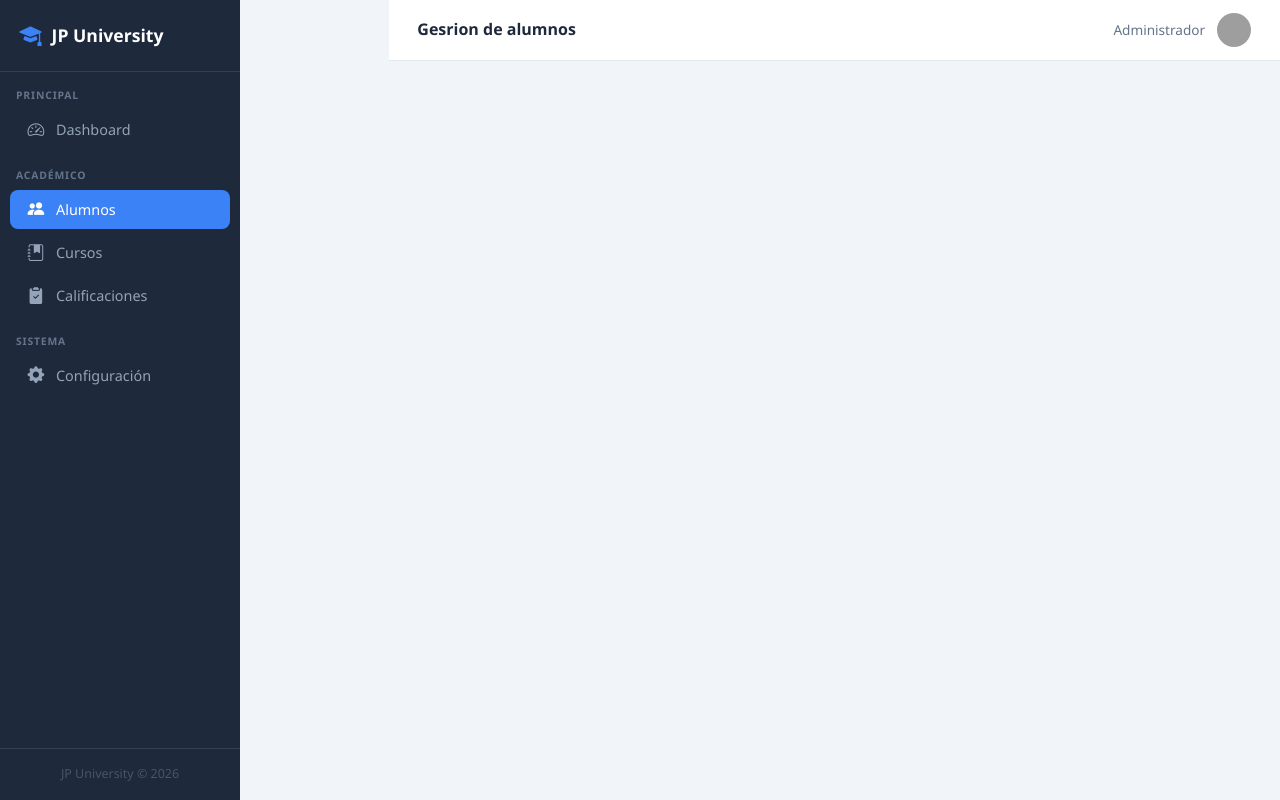
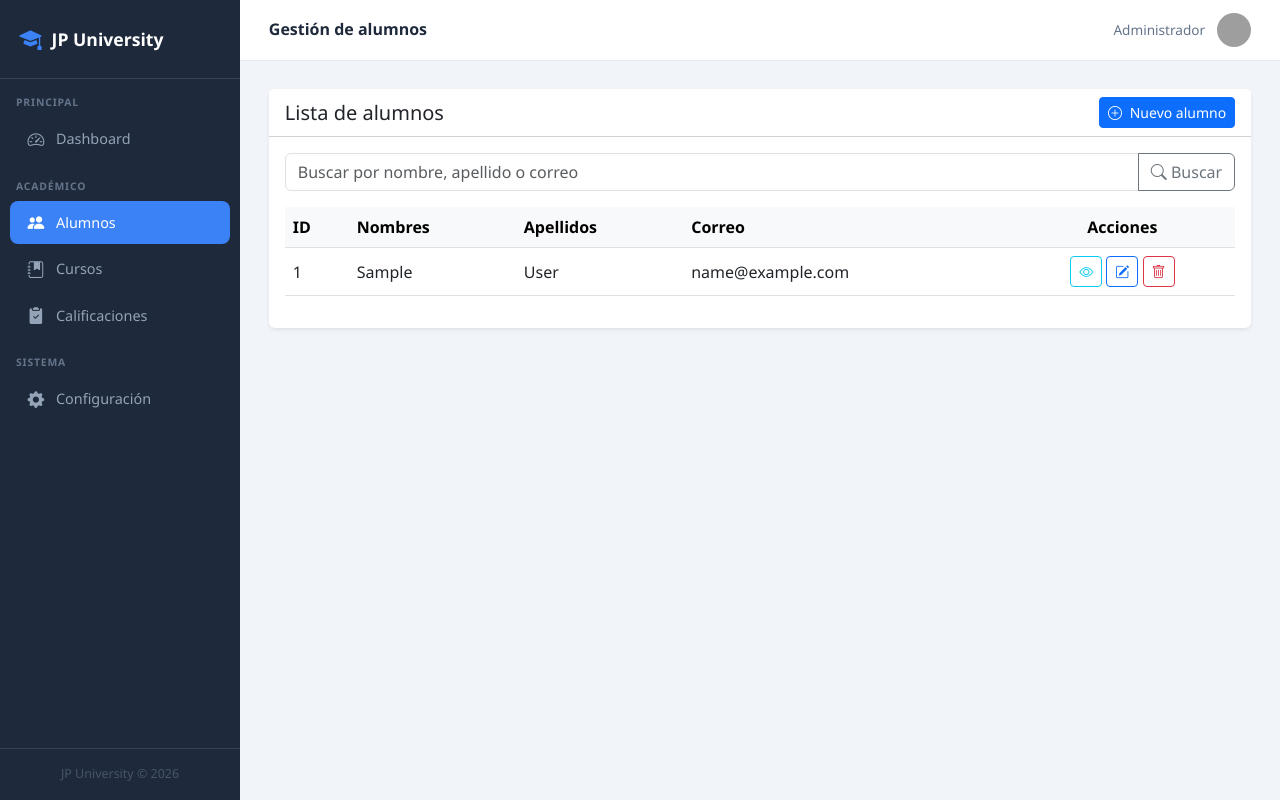
Before and after one commit to Jerelynm/Tarea-3, a Django app: page /alumnos/ in a window 1280 px wide. Run offline with Django 4.2, Linux system fonts and the light colour scheme; tables that the repository leaves empty hold one stand-in row (values such as "Sample post"); grey boxes are pictures that could not be loaded.

Commit message:
se realizan modificaciones para que todo este funcional

```diff
--- a/universidad/Models/Alumno/views.py
+++ b/universidad/Models/Alumno/views.py
@@ -1,21 +1,20 @@
-from django.shortcuts import render
 from django.shortcuts import render, get_object_or_404, redirect
 from django.contrib import messages
 from .models import Alumno
 from .forms import AlumnoForm
 
 def alumno_list(request):
-    query   = request.GET.get('q', '')
+    query = request.GET.get('q', '')
     alumnos = Alumno.objects.all()
 
     if query:
-        alumnos = alumnos.filter(first_name__icontains=query) \
-                | alumnos.filter(last_name__icontains=query)  \
-                | alumnos.filter(email__icontains=query)
+        alumnos = alumnos.filter(first_name__icontains=query) | \
+                  alumnos.filter(last_name__icontains=query) | \
+                  alumnos.filter(email__icontains=query)
 
     return render(request, 'alumno/list.html', {
         'alumnos': alumnos,
-        'query':   query
+        'query': query
     })
 
 def alumno_detail(request, pk):
@@ -24,31 +23,37 @@
 
 def alumno_create(request):
     form = AlumnoForm(request.POST or None)
+
     if form.is_valid():
         form.save()
         messages.success(request, 'Alumno registrado correctamente.')
         return redirect('alumno:list')
+
     return render(request, 'alumno/form.html', {
-        'form':  form,
+        'form': form,
         'title': 'Nuevo Alumno'
     })
 
 def alumno_edit(request, pk):
     alumno = get_object_or_404(Alumno, pk=pk)
-    form   = AlumnoForm(request.POST or None, instance=alumno)
+    form = AlumnoForm(request.POST or None, instance=alumno)
+
     if form.is_valid():
         form.save()
         messages.success(request, 'Alumno actualizado correctamente.')
         return redirect('alumno:list')
+
     return render(request, 'alumno/form.html', {
-        'form':  form,
+        'form': form,
         'title': f'Editar: {alumno.first_name} {alumno.last_name}'
     })
 
 def alumno_delete(request, pk):
     alumno = get_object_or_404(Alumno, pk=pk)
+
     if request.method == 'POST':
         alumno.delete()
-        messages.success(request, 'Alumno eliminado.')
+        messages.success(request, 'Alumno eliminado correctamente.')
         return redirect('alumno:list')
+
     return render(request, 'alumno/confirm_delete.html', {'alumno': alumno})
--- a/universidad/templates/alumno/list.html
+++ b/universidad/templates/alumno/list.html
@@ -1,20 +1,69 @@
-#conexion a la base
 {% extends 'base.html' %}
 
-##titulo de la pagina
-{% block title %} lista de alumnos{% endblock %}
+{% block title %}Lista de alumnos{% endblock %}
+{% block page_title %}Gestión de alumnos{% endblock %}
 
-##titulo del encabezado
-{% block page_title %} Gesrion de alumnos{% endblock %}
+{% block content %}
+<div class="card shadow-sm border-0">
+    <div class="card-header bg-white d-flex justify-content-between align-items-center">
+        <h5 class="mb-0">Lista de alumnos</h5>
+        <a href="{% url 'alumno:create' %}" class="btn btn-primary btn-sm">
+            <i class="bi bi-plus-circle me-1"></i> Nuevo alumno
+        </a>
+    </div>
 
+    <div class="card-body">
+        <form method="get" class="mb-3">
+            <div class="input-group">
+                <input type="text"
+                       name="q"
+                       value="{{ query }}"
+                       class="form-control"
+                       placeholder="Buscar por nombre, apellido o correo">
+                <button type="submit" class="btn btn-outline-secondary">
+                    <i class="bi bi-search"></i> Buscar
+                </button>
+            </div>
+        </form>
 
-<!DOCTYPE html>
-<html lang="en">
-<head>
-    <meta charset="UTF-8">
-    <title>Title</title>
-</head>
-<body>
-
-</body>
-</html>
+        <div class="table-responsive">
+            <table class="table table-hover align-middle">
+                <thead class="table-light">
+                    <tr>
+                        <th>ID</th>
+                        <th>Nombres</th>
+                        <th>Apellidos</th>
+                        <th>Correo</th>
+                        <th class="text-center">Acciones</th>
+                    </tr>
+                </thead>
+                <tbody>
+                    {% for alumno in alumnos %}
+                    <tr>
+                        <td>{{ alumno.id }}</td>
+                        <td>{{ alumno.first_name }}</td>
+                        <td>{{ alumno.last_name }}</td>
+                        <td>{{ alumno.email }}</td>
+                        <td class="text-center">
+                            <a href="{% url 'alumno:detail' alumno.pk %}" class="btn btn-sm btn-outline-info">
+                                <i class="bi bi-eye"></i>
+                            </a>
+                            <a href="{% url 'alumno:edit' alumno.pk %}" class="btn btn-sm btn-outline-primary">
+                                <i class="bi bi-pencil-square"></i>
+                            </a>
+                            <a href="{% url 'alumno:delete' alumno.pk %}" class="btn btn-sm btn-outline-danger">
+                                <i class="bi bi-trash"></i>
+                            </a>
+                        </td>
+                    </tr>
+                    {% empty %}
+                    <tr>
+                        <td colspan="5" class="text-center text-muted">No hay alumnos registrados.</td>
+                    </tr>
+                    {% endfor %}
+                </tbody>
+            </table>
+        </div>
+    </div>
+</div>
+{% endblock %}
```
Also changed, not shown: universidad/Models/Alumno/urls.py (+5 -5 lines), universidad/templates/alumno/confirm_delete.html (added, +29 -0 lines), universidad/templates/alumno/detail.html (added, +45 -0 lines), universidad/templates/alumno/form.html (added, +80 -0 lines).
